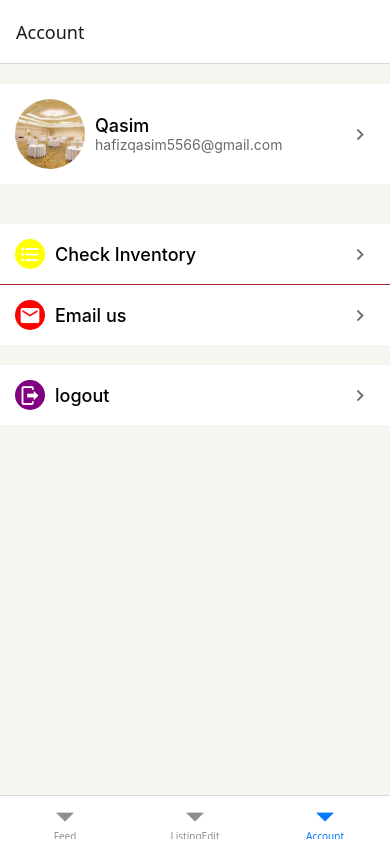
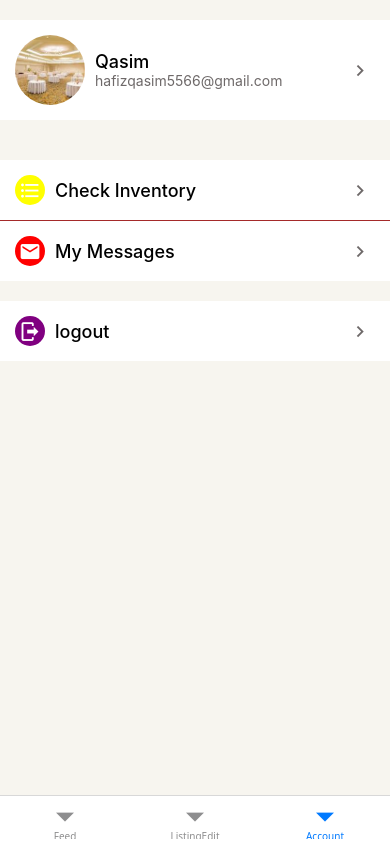
Before and after one commit to Qashu02/ReactnNativelearning, a React Native app in the folder DoneWithIt/: screen /Account in a window 390 px wide. Built offline with nearby package versions, Linux system fonts and the light colour scheme.

Commit message:
AccountNavigation

```diff
--- /dev/null
+++ b/DoneWithIt/app/Navigation/AccountNavigator.jsx
@@ -0,0 +1,20 @@
+import React from "react";
+import {createStackNavigator} from '@react-navigation/stack'
+import ListingHalls from "../screen/ListingHalls";
+import ListingScreen from "../screen/ListingScreen";
+import AccountScreen from "../screen/AccountScreen";
+import MessagesScreen from "../screen/MessagesScreen";
+
+const Stack=createStackNavigator()
+
+const AccountNavigator=()=>{
+    return<>
+    <Stack.Navigator screenOptions={{headerShown:false}} mode='modal' >
+        <Stack.Screen name='Accounts' component={AccountScreen}/>
+        <Stack.Screen name="Messages" component={MessagesScreen}/>
+
+    </Stack.Navigator>
+    </>
+}
+
+export default AccountNavigator;
--- a/DoneWithIt/app/Navigation/AppNavigator.js
+++ b/DoneWithIt/app/Navigation/AppNavigator.js
@@ -5,6 +5,7 @@ import ListingScreen from "../screen/ListingScreen";
 import ListingEditScreen from "../screen/ListingEditScreen";
 import AccountScreen from "../screen/AccountScreen";
 import FeedNavigator from "./FeedNavigator";
+import AccountNavigator from "./AccountNavigator";
 
 const Tab =createBottomTabNavigator();
 const AppNavigator =()=>{
@@ -13,7 +14,7 @@ return<>
 
     <Tab.Screen name="Feed" component={FeedNavigator} />
     <Tab.Screen name="ListingEdit" component={ListingEditScreen} />
-    <Tab.Screen name="Account" component={AccountScreen} />
+    <Tab.Screen name="Account" component={AccountNavigator} options={{headerShown:false}} />
 </Tab.Navigator>
 </>
 }
--- a/DoneWithIt/app/components/ListItem.jsx
+++ b/DoneWithIt/app/components/ListItem.jsx
@@ -26,6 +26,9 @@ function ListItem({
 }) {
   return (<>
 
+<Swipeable renderRightActions={
+  renderRightActions
+}>
 
       <TouchableHighlight onPress={onPress}>
         <View style={[styles.container, style]}>
@@ -38,6 +41,7 @@ function ListItem({
   <Icon name={'chevron-right'} backgroundColor="none" color={colors.medium} size={30} />
         </View>
       </TouchableHighlight>
+</Swipeable>
 
 
   </>
--- a/DoneWithIt/app/screen/AccountScreen.jsx
+++ b/DoneWithIt/app/screen/AccountScreen.jsx
@@ -14,15 +14,15 @@ const menu=[{
         backgroundColor: 'yellow'
     }},
     {
-        Title:'Email us',
+        Title:'My Messages',
         icon:{
             name:'email',
             backgroundColor: 'red'
         },
-
+targetScreen:'Messages'
 
 }]
-function AccountScreen(props) {
+function AccountScreen({navigation}) {
     return (
        <Screen style={styles.screen}>
 
@@ -36,7 +36,7 @@ function AccountScreen(props) {
 <FlatList data={menu}
 keyExtractor={(menu)=> menu.Title.toString()}
 renderItem={({item})=><ListItem title={item.Title}
-ImageComponent={<Icon name={item.icon.name} backgroundColor={item.icon.backgroundColor} size={30}/>}
+ImageComponent={<Icon name={item.icon.name} backgroundColor={item.icon.backgroundColor} size={30}/>} onPress={()=> navigation.navigate(item.targetScreen)}
 />} ItemSeparatorComponent={itemSeprator} />
 </View>
 <ListItem title={"logout"} ImageComponent={<Icon name={'logout'} backgroundColor='purple' size={30}/>}/>
@@ -47,6 +47,7 @@ ImageComponent={<Icon name={item.icon.name} backgroundColor={item.icon.backgroun
 const styles = StyleSheet.create({
     screen:{
         backgroundColor:'#F7F5EF',
+
     }
     ,
     container:{
--- a/DoneWithIt/app/screen/MessagesScreen.jsx
+++ b/DoneWithIt/app/screen/MessagesScreen.jsx
@@ -1,5 +1,5 @@
 import { FlatList, View, StyleSheet } from 'react-native';
-import ListItem from '../components/ListItemSwipeable';
+import ListItem from '../components/ListItem';
 import Screen from '../components/Screen';
 import itemSeprator from '../components/itemSeprator';
 import ItemDelete from '../components/ItemDelete';
@@ -28,7 +28,7 @@ function MessagesScreen(props) {
                 data={Messages} // Use Messages state, not InitialMessage
                 keyExtractor={(message) => message.id.toString()}
                 renderItem={({ item }) => (
-                    <ListItemSwipeable
+                    <ListItem
                         title={item.title}
                         subTitle={item.description}
                         image={item.image}
```
